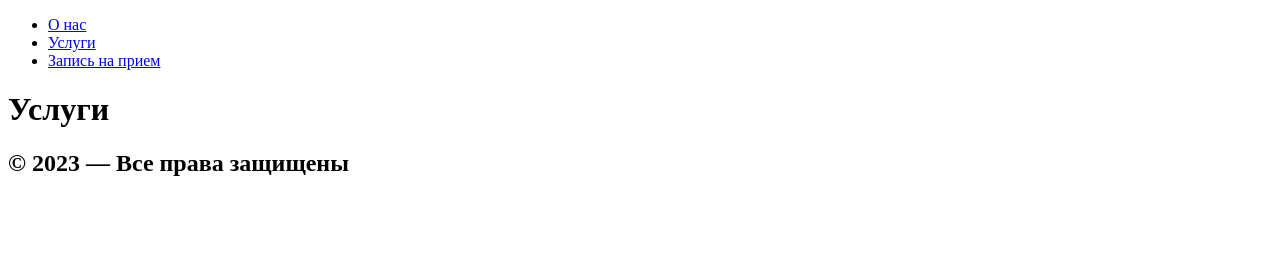
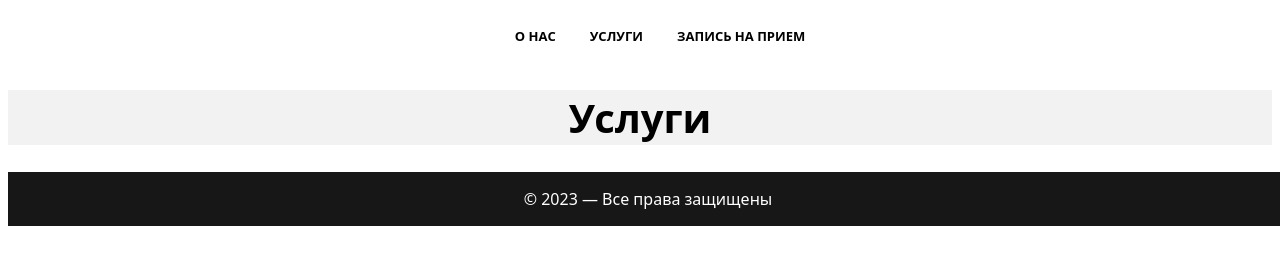
Before and after one commit to damshke/clinic_site, a plain HTML site: page pages/services.html in a window 1280 px wide. Drawn offline with Linux system fonts and the light colour scheme.

Commit message:
add css file for every page

```diff
--- /dev/null
+++ b/css/contact.css
@@ -0,0 +1,45 @@
+@import url('https://fonts.googleapis.com/css?family=Ubuntu+Condensed');
+
+body {
+    font-family: system-ui, -apple-system, BlinkMacSystemFont, 'Segoe UI', Roboto, Oxygen, Ubuntu, Cantarell, 'Open Sans', 'Helvetica Neue', sans-serif;
+}
+
+/* navigation styles */
+
+nav {
+    text-align: center;
+    width: 100%;
+}
+
+ul {
+    list-style: none;
+    text-align: center;
+}
+
+li {
+    padding: 0 15px;
+    display: inline;
+}
+
+a {
+    text-decoration: none;
+    color: black;
+    font-weight: bold;
+    font-size: small;
+}
+
+header {
+    height: 55px;
+    display: flex;
+    justify-content: center;
+}
+
+/* footer */
+
+footer {
+    background-color: #171717;
+    position: absolute;
+    text-align: center;
+    width: 100%;
+    color: white;
+}
--- a/css/main.css
+++ b/css/main.css
@@ -117,3 +117,11 @@ h3 {
 }
 
 /* footer */
+
+footer {
+    background-color: #171717;
+    position: absolute;
+    text-align: center;
+    width: 100%;
+    color: white;
+}
--- /dev/null
+++ b/css/services.css
@@ -0,0 +1,58 @@
+@import url('https://fonts.googleapis.com/css?family=Ubuntu+Condensed');
+
+body {
+    font-family: system-ui, -apple-system, BlinkMacSystemFont, 'Segoe UI', Roboto, Oxygen, Ubuntu, Cantarell, 'Open Sans', 'Helvetica Neue', sans-serif;
+}
+
+/* navigation styles */
+
+nav {
+    text-align: center;
+    width: 100%;
+}
+
+ul {
+    list-style: none;
+    text-align: center;
+}
+
+li {
+    padding: 0 15px;
+    display: inline;
+}
+
+a {
+    text-decoration: none;
+    color: black;
+    font-weight: bold;
+    font-size: small;
+}
+
+header {
+    height: 55px;
+    display: flex;
+    justify-content: center;
+}
+
+/* main */
+/* TO DO: */
+/* 1. добавить стили карточек */
+
+main {
+    background-color: #f2f2f2;
+}
+
+h1 {
+    text-align: center;
+    font-size: 40px;
+}
+
+/* footer */
+
+footer {
+    background-color: #171717;
+    position: absolute;
+    text-align: center;
+    width: 100%;
+    color: white;
+}
--- a/pages/services.html
+++ b/pages/services.html
@@ -2,7 +2,7 @@
 <html lang="ru">
 
 <head>
-    <link href="../css/mainpage.css" rel="stylesheet">
+    <link href="../css/services.css" rel="stylesheet">
     <title>О нас</title>
     <meta charset="utf-8" name="description"
         content="Частная медицинская консультация, оказывающая услуги по профилю травматология-ортопедия">
@@ -11,18 +11,18 @@
 <body>
     <header>
         <ul>
-            <li><a href="./main.html">О нас</a></li>
-            <li><a href="./services.html">Услуги</a></li>
-            <li><a href="./contact.html">Запись на прием</a></li>
+            <li><a href="./main.html">О НАС</a></li>
+            <li><a href="./services.html">УСЛУГИ</a></li>
+            <li><a href="./contact.html">ЗАПИСЬ НА ПРИЕМ</a></li>
         </ul>
     </header>
     <main>
         <h1>Услуги</h1>
-
+        <!-- добавить карточки с услугами -->
     </main>
 
     <footer>
-        <h2>© 2023 — Все права защищены</h2>
+        <p>© 2023 — Все права защищены</p>
     </footer>
 </body>
 
```
Also changed, not shown: pages/contact.html (+5 -5 lines).
